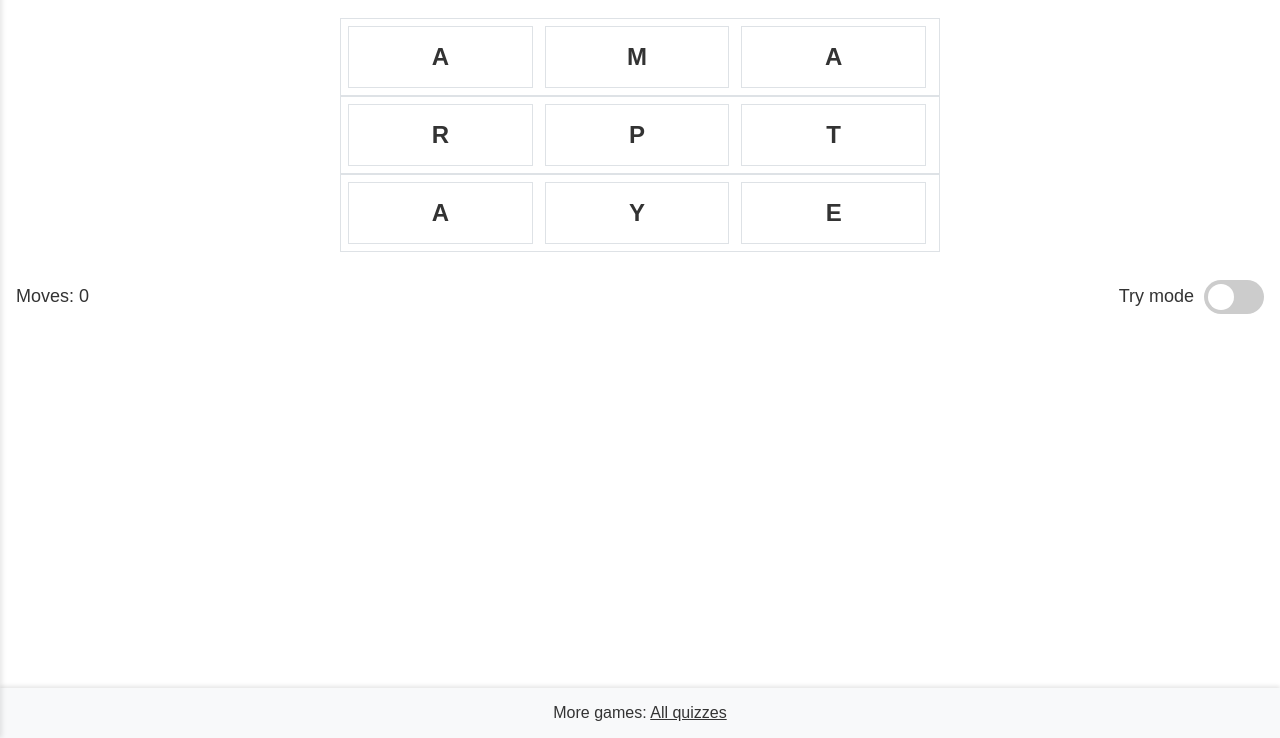
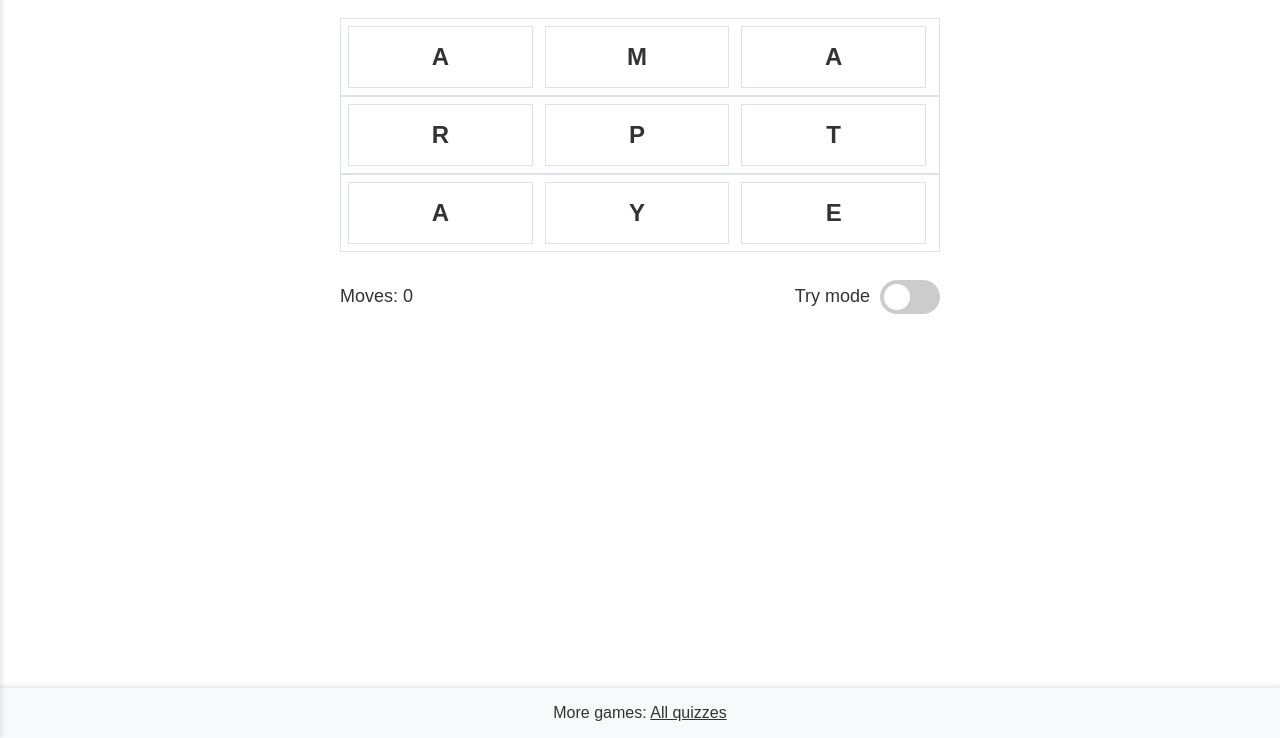
Before and after one commit to kavishavi/wordmatrix, a plain HTML site: page index.html in a window 1280 px wide. Shown: the part 62-800 px from the top of the page. Drawn offline with Linux system fonts and the light colour scheme.

Commit message:
Keep Try mode controls aligned with the board on desktop

```diff
--- a/index.html
+++ b/index.html
@@ -63,7 +63,7 @@
     <div class="content">
         <div id="practiceBanner" style="display:none;">Practice puzzle - score and streak are not affected</div>
         <div class="grid-container" id="grid"></div>
-        <div class="text-center mt-3 button-container">
+        <div class="text-center mt-3 button-container" style="max-width:600px;margin:1rem auto 0;">
             <span>Moves:&nbsp;<span id="movesCounter">0</span></span>
             <label id="tryControl" class="try-control">
                 <span>Try mode</span>
```
